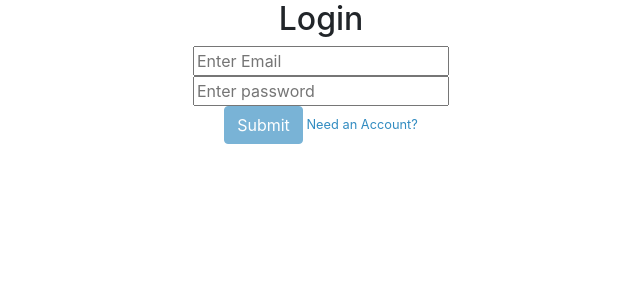
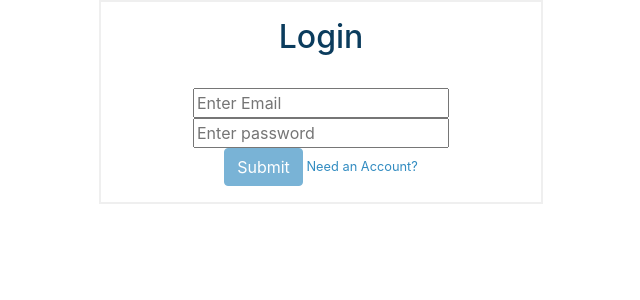
Before and after one commit to olaborde/chatApp, an Angular app: page /login in a window 1280 px wide. Shown: the top 300 px of the page, without its empty margins (319-959 px from the left). Built offline with nearby package versions, Linux system fonts and the light colour scheme.

Commit message:
added more stylings to login view

```diff
--- a/src/app/pages/login/login.component.scss
+++ b/src/app/pages/login/login.component.scss
@@ -0,0 +1,20 @@
+
+
+@import '../../../styles/variables';
+
+
+.containter{
+  height: 100vh;
+}
+
+h2{
+  color: $secondary;
+  margin-bottom: 1em;
+}
+
+.form-wrapper{
+  min-width: 40%;
+  margin-bottom: 10%;
+  border: 2px solid $light-grey;
+  padding: 1em 2em;
+}
```
